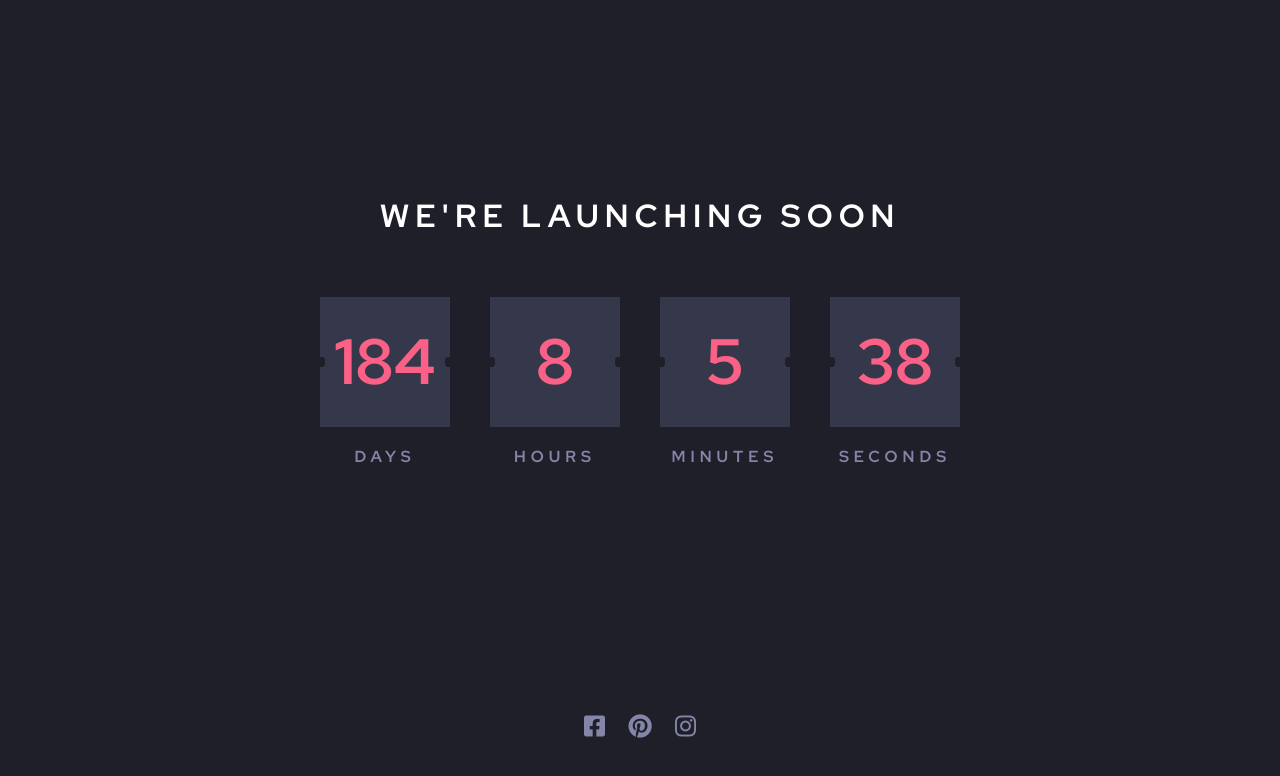
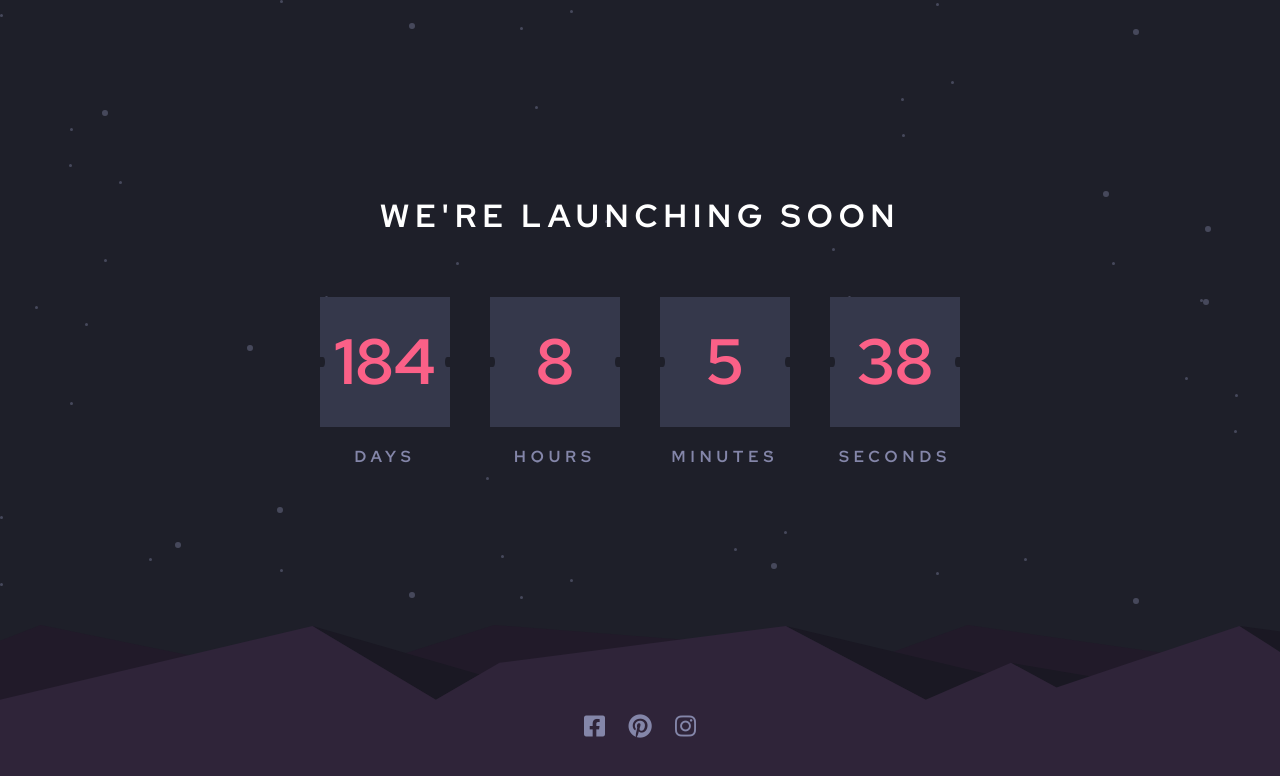
Before and after one commit to coderSuresh/launch-countdown-timer, a plain HTML site: page index.html in a window 1280 px wide. Drawn offline with Linux system fonts and the light colour scheme.

Commit message:
Update style.css

```diff
--- a/style/style.css
+++ b/style/style.css
@@ -20,7 +20,7 @@ body {
   text-transform: uppercase;
   max-width: 1440px;
   margin: auto;
-  background: url("./images/bg-stars.svg") #1e1f29;
+  background: url("../images/bg-stars.svg") #1e1f29;
 }
 
 main {
@@ -39,7 +39,7 @@ main {
           justify-content: center;
   -ms-flex-wrap: wrap;
       flex-wrap: wrap;
-  background: url("./images/pattern-hills.svg") no-repeat bottom;
+  background: url("../images/pattern-hills.svg") no-repeat bottom;
   background-size: contain;
   min-height: 100vh;
 }
```
